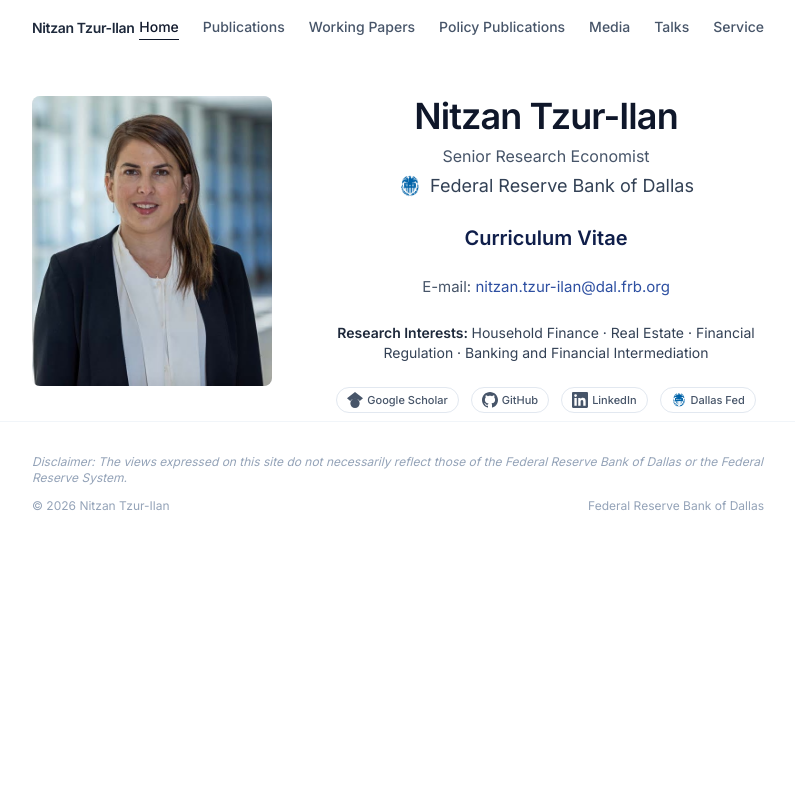
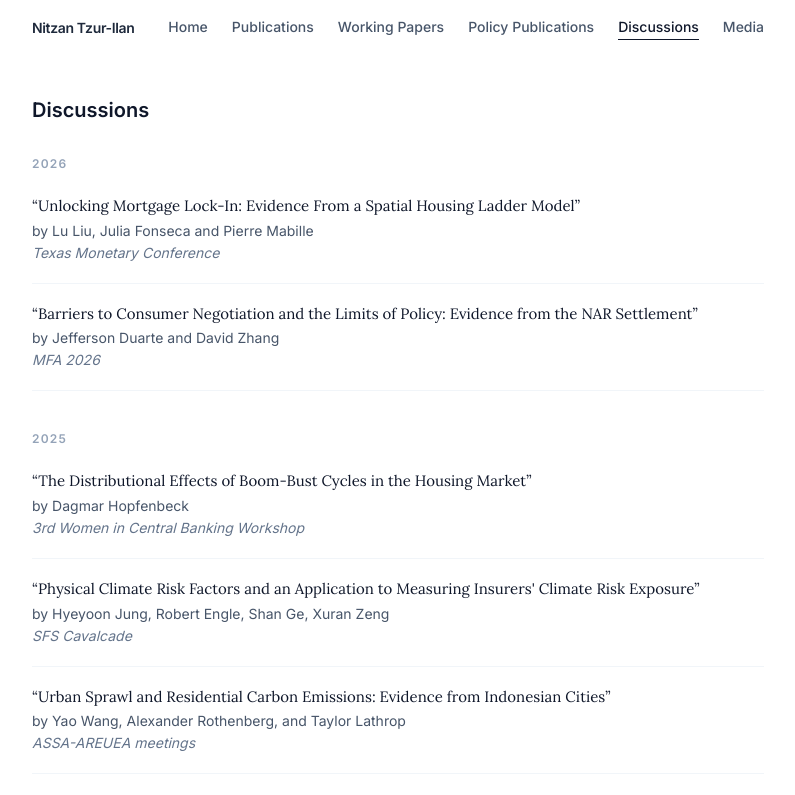
Before and after one commit to nitzantzur/website, a React (Vite) app: page /discussions in a window 1280 px wide. Before the commit this address led to /. Shown: the top 795 px of the page, without its empty margins (242-1037 px from the left). Built offline with nearby package versions, Linux system fonts and the light colour scheme.

Commit message:
Add Discussions page, remove Talks and Service, reorder nav

```diff
--- a/src/App.tsx
+++ b/src/App.tsx
@@ -5,9 +5,8 @@ import Footer from '@/components/layout/Footer'
 import Home from '@/pages/Home'
 import Publications from '@/pages/Publications'
 import WorkingPapers from '@/pages/WorkingPapers'
+import Discussions from '@/pages/Discussions'
 import Media from '@/pages/Media'
-import Talks from '@/pages/Talks'
-import Service from '@/pages/Service'
 import OtherPublications from '@/pages/OtherPublications'
 
 export default function App() {
@@ -22,9 +21,8 @@ export default function App() {
             <Route path="/" element={<Home />} />
             <Route path="/publications" element={<Publications />} />
             <Route path="/working-papers" element={<WorkingPapers />} />
+            <Route path="/discussions" element={<Discussions />} />
             <Route path="/media" element={<Media />} />
-            <Route path="/talks" element={<Talks />} />
-            <Route path="/service" element={<Service />} />
             <Route path="/policy-publications" element={<OtherPublications />} />
             <Route path="*" element={<Navigate to="/" replace />} />
           </Routes>
--- a/src/components/layout/MobileNav.tsx
+++ b/src/components/layout/MobileNav.tsx
@@ -6,9 +6,8 @@ const navItems = [
   { to: '/publications', label: 'Publications' },
   { to: '/working-papers', label: 'Working Papers' },
   { to: '/policy-publications', label: 'Policy Publications' },
+  { to: '/discussions', label: 'Discussions' },
   { to: '/media', label: 'Media' },
-  { to: '/talks', label: 'Talks' },
-  { to: '/service', label: 'Service' },
 ]
 
 interface Props {
--- a/src/components/layout/NavBar.tsx
+++ b/src/components/layout/NavBar.tsx
@@ -7,9 +7,8 @@ const navItems = [
   { to: '/publications', label: 'Publications' },
   { to: '/working-papers', label: 'Working Papers' },
   { to: '/policy-publications', label: 'Policy Publications' },
+  { to: '/discussions', label: 'Discussions' },
   { to: '/media', label: 'Media' },
-  { to: '/talks', label: 'Talks' },
-  { to: '/service', label: 'Service' },
 ]
 
 export default function NavBar() {
--- /dev/null
+++ b/src/content/discussions.json
@@ -0,0 +1,191 @@
+[
+  {
+    "id": "liu-fonseca-mabille-2026",
+    "paper": "Unlocking Mortgage Lock-In: Evidence From a Spatial Housing Ladder Model",
+    "authors": "Lu Liu, Julia Fonseca and Pierre Mabille",
+    "event": "Texas Monetary Conference",
+    "date": "2026-05-01"
+  },
+  {
+    "id": "duarte-zhang-2026",
+    "paper": "Barriers to Consumer Negotiation and the Limits of Policy: Evidence from the NAR Settlement",
+    "authors": "Jefferson Duarte and David Zhang",
+    "event": "MFA 2026",
+    "date": "2026-03-01"
+  },
+  {
+    "id": "hopfenbeck-2025",
+    "paper": "The Distributional Effects of Boom-Bust Cycles in the Housing Market",
+    "authors": "Dagmar Hopfenbeck",
+    "event": "3rd Women in Central Banking Workshop",
+    "date": "2025-11-01"
+  },
+  {
+    "id": "jung-engle-ge-2025",
+    "paper": "Physical Climate Risk Factors and an Application to Measuring Insurers' Climate Risk Exposure",
+    "authors": "Hyeyoon Jung, Robert Engle, Shan Ge, Xuran Zeng",
+    "event": "SFS Cavalcade",
+    "date": "2025-05-01"
+  },
+  {
+    "id": "wang-rothenberg-2025",
+    "paper": "Urban Sprawl and Residential Carbon Emissions: Evidence from Indonesian Cities",
+    "authors": "Yao Wang, Alexander Rothenberg, and Taylor Lathrop",
+    "event": "ASSA-AREUEA meetings",
+    "date": "2025-01-01"
+  },
+  {
+    "id": "billings-soliman-2025",
+    "paper": "The Social Spillovers of Homeownership: Evidence from Institutional Investors",
+    "authors": "Stephen Billings and Adam Soliman",
+    "event": "ASSA-AREUEA meetings",
+    "date": "2025-01-01"
+  },
+  {
+    "id": "joop-laurs-2024",
+    "paper": "Pricing Pollution: Asset-Pricing Implications of the EU Emissions Trading System",
+    "authors": "Huij Joop, Dries Laurs, Philip Stork, Remco Zwinkels",
+    "event": "FMA Annual Meeting",
+    "date": "2024-10-01"
+  },
+  {
+    "id": "gostlow-2024",
+    "paper": "Anything Goes: Pricing Physical Climate Risk",
+    "authors": "Glen Gostlow",
+    "event": "MIT Climate and Real Estate Symposium",
+    "date": "2024-10-01"
+  },
+  {
+    "id": "malliaris-meltzer-2024",
+    "paper": "Wildfires and the Resilience of Commercial Activity",
+    "authors": "Steve Malliaris, Rachel Meltzer, Daniel Rettl, and Ruchi Singh",
+    "event": "18th North American Meeting of the Urban Economics Association",
+    "date": "2024-09-01"
+  },
+  {
+    "id": "cocco-naaraayanan-2024",
+    "paper": "Individual Landlords in the mortgage market",
+    "authors": "Joao Cocco, Lakshmi Naaraayanan, and Jagdish Tripathy",
+    "event": "3rd Annual Holden Conference in Finance and Real Estate",
+    "date": "2024-09-01"
+  },
+  {
+    "id": "arefeva-hu-2024",
+    "paper": "Discrimination During Eviction Moratoria",
+    "authors": "Alina Arefeva, Qihui Hu, Kay Jowers, and Christopher Timmins",
+    "event": "Conference on Low-Income Housing Supply and Housing Affordability at UCLA",
+    "date": "2024-04-01"
+  },
+  {
+    "id": "frazier-goodstein-2024",
+    "paper": "The lock-in effect of rising interest rates on household mobility",
+    "authors": "Nick Frazier and Ryan Goodstein",
+    "event": "ASSA-AREUEA meetings",
+    "date": "2024-01-01"
+  },
+  {
+    "id": "cookson-fox-2023",
+    "paper": "Social media as a bank run catalyst",
+    "authors": "Anthony Cookson, Corbin Fox, Javier Gil-Bazo, Juan Imbet, and Christoph Schiller",
+    "event": "2nd CEMLA/Dallas Fed Financial Stability Workshop",
+    "date": "2023-12-01"
+  },
+  {
+    "id": "jiang-he-2023",
+    "paper": "Investing in Technology: IT Spending",
+    "authors": "Sheila Jiang, Zhiguo He, Douglas Xu and Xiao Yin",
+    "event": "CEBRA",
+    "date": "2023-07-01"
+  },
+  {
+    "id": "juelsrud-wold-2023",
+    "paper": "The Housing Channel of Inter-Generational Wealth Persistence",
+    "authors": "Ragner Juelsrud, Ella Wold, Knut Aastveit, Eirik Brandsaas, and Gisle Natvik",
+    "event": "CEBRA",
+    "date": "2023-07-01"
+  },
+  {
+    "id": "duarte-umar-2023",
+    "paper": "Managing Aggrievement",
+    "authors": "Jefferson Duarte, Tarik Umar and Emmanuel Yimfor",
+    "event": "AREUEA National Conference",
+    "date": "2023-06-01"
+  },
+  {
+    "id": "collier-hartley-2023",
+    "paper": "Credit When You Need It",
+    "authors": "Benjamin Collier, Daniel Hartley, Benjamin Keys, and Xian Ng",
+    "event": "System Applied Micro Conference",
+    "date": "2023-05-01"
+  },
+  {
+    "id": "ringo-2023",
+    "paper": "Monetary Policy and Home Buying Inequality",
+    "authors": "Daniel Ringo",
+    "event": "UCLA/SF Fed Conference on Housing, Financial Markets, and Monetary Policy",
+    "date": "2023-05-01"
+  },
+  {
+    "id": "stansbury-rodriguez-2023",
+    "paper": "Leaky pipeline, slippery ladder: Socioeconomic background in academic careers",
+    "authors": "Anna Stansbury, Kyra Rodriguez, and Anna Gifty Opoku-Agyeman",
+    "event": "Eastern Economic Association Meetings",
+    "date": "2023-02-01"
+  },
+  {
+    "id": "colonnello-dal-borgo-2022",
+    "paper": "Raising household leverage: Evidence from co-financed mortgages",
+    "authors": "Stefano Colonnello and Mariela Dal Borgo",
+    "event": "CEMLA/Dallas Fed Financial Stability Workshop",
+    "date": "2022-11-01"
+  },
+  {
+    "id": "kung-bekkerman-2022",
+    "paper": "The Effect of Short-Term Rentals on Residential Investments",
+    "authors": "Edward Kung, Ron Bekkerman, and Maxime Cohen",
+    "event": "Conference on Low Income Housing Supply and Housing Affordability",
+    "date": "2022-06-01"
+  },
+  {
+    "id": "ivanov-kruttli-2021",
+    "paper": "Banking on carbon: Corporate lending and cap-and-trade policy",
+    "authors": "Ivan Ivanov, Mathias Kruttli, and Sumudu Watugala",
+    "event": "System Banking Committee Conference",
+    "date": "2021-10-01"
+  },
+  {
+    "id": "agarwal-chau-2020",
+    "paper": "Tobin Tax Policy, Housing Speculation, and Property Market Dynamics",
+    "authors": "Sumit Agarwal, Kwong Wing Chau, Maggie Rong Hu, and Wayne Xinwei Wan",
+    "event": "15th North American Meeting of the UEA",
+    "date": "2020-10-01"
+  },
+  {
+    "id": "chen-zhang-2019",
+    "paper": "A House for a Bride: Marriage and Homeownership in China",
+    "authors": "Scarlet Chen and Adam Zhang",
+    "event": "14th North American Meeting of the UEA",
+    "date": "2019-10-01"
+  },
+  {
+    "id": "mense-michelsen-2019",
+    "paper": "Empirics on the Causal Effects of Rent Control in Germany",
+    "authors": "Andreas Mense, Claus Michelsen, and Konstantin Kholodilin",
+    "event": "ESCP-TAU-UCLA Conference on Housing Affordability",
+    "date": "2019-06-01"
+  },
+  {
+    "id": "defusco-mondragon-2018",
+    "paper": "No Job, No Money, No Refi: Frictions to Refinancing",
+    "authors": "Anthony DeFusco and John Mondragon",
+    "event": "Conference on Housing, Financial Markets and Monetary Policy",
+    "date": "2018-09-01"
+  },
+  {
+    "id": "scharlemann-shore-2018",
+    "paper": "The Effect of Changing Mortgage Payments on Default: Evidence from HAMP Resets",
+    "authors": "Tess Scharlemann and Stephen Shore",
+    "event": "Conference on Housing, Financial Markets and Monetary Policy",
+    "date": "2018-09-01"
+  }
+]
--- /dev/null
+++ b/src/pages/Discussions.tsx
@@ -0,0 +1,60 @@
+import PageWrapper from '@/components/layout/PageWrapper'
+import PageSEO from '@/components/seo/PageSEO'
+import data from '@/content/discussions.json'
+
+interface Discussion {
+  id: string
+  paper: string
+  authors: string
+  event: string
+  date: string
+}
+
+const discussions = (data as Discussion[]).sort((a, b) => b.date.localeCompare(a.date))
+
+function groupByYear(items: Discussion[]): [number, Discussion[]][] {
+  const map = new Map<number, Discussion[]>()
+  items.forEach((d) => {
+    const year = parseInt(d.date.slice(0, 4))
+    const arr = map.get(year) ?? []
+    arr.push(d)
+    map.set(year, arr)
+  })
+  return Array.from(map.entries()).sort((a, b) => b[0] - a[0])
+}
+
+export default function Discussions() {
+  const grouped = groupByYear(discussions)
+
+  return (
+    <PageWrapper>
+      <PageSEO
+        title="Discussions"
+        description="Conference discussions by Nitzan Tzur-Ilan."
+        canonicalPath="/discussions"
+      />
+      <main className="page-container">
+        <h1 className="text-xl font-semibold text-slate-900 mb-8">Discussions</h1>
+
+        <div className="space-y-10">
+          {grouped.map(([year, items]) => (
+            <div key={year}>
+              <p className="section-heading">{year}</p>
+              <div className="space-y-5">
+                {items.map((d) => (
+                  <article key={d.id} className="border-b border-slate-100 pb-5">
+                    <p className="font-serif text-[15px] leading-snug text-slate-900 mb-1">
+                      &ldquo;{d.paper}&rdquo;
+                    </p>
+                    <p className="text-sm text-slate-600 mb-0.5">by {d.authors}</p>
+                    <p className="text-sm text-slate-500 italic">{d.event}</p>
+                  </article>
+                ))}
+              </div>
+            </div>
+          ))}
+        </div>
+      </main>
+    </PageWrapper>
+  )
+}
```
